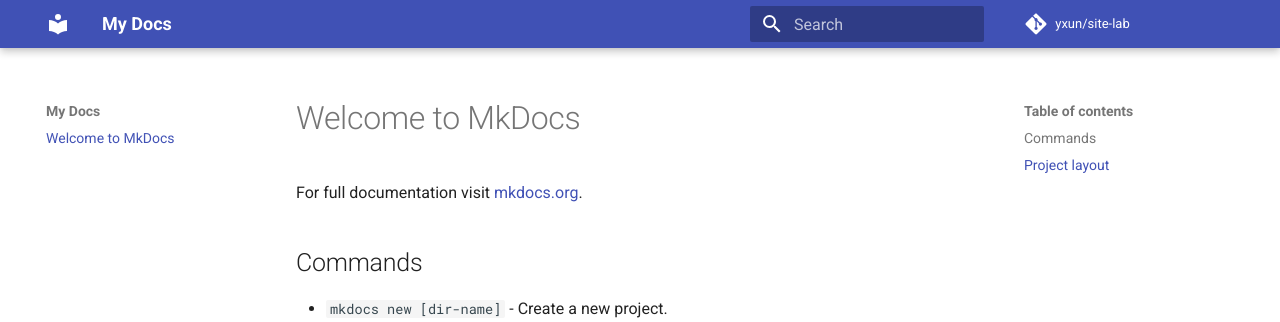
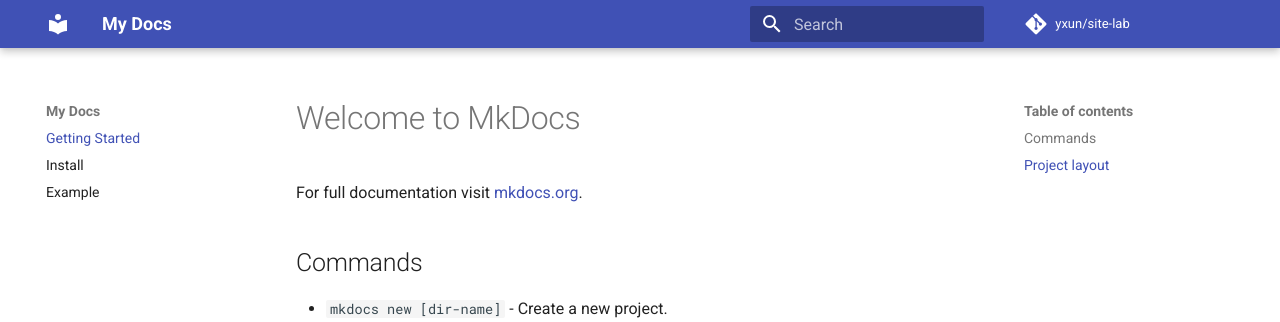
Before and after one commit to yxun/site-lab, an MkDocs documentation site: the page built from docs/index.md, in a window 1280 px wide. Shown: the top 322 px of the page. Built offline with MkDocs 1.6.1 and Material for MkDocs 9.7.7, drawn with Linux system fonts in a browser that asks for light colours; comment, search, counter and statistics services are not loaded.

Commit message:
Add nav docs

```diff
--- a/mkdocs.yml
+++ b/mkdocs.yml
@@ -14,3 +14,8 @@ extra:
 
 repo_name: yxun/site-lab
 repo_url: https://github.com/yxun/site-lab
+
+nav:
+  - Getting Started: index.md
+  - Install: install.md
+  - Example: example.md
```
Also changed, not shown: docs/example.md (added, +1 -0 lines), docs/install.md (added, +1 -0 lines), site/404.html, site/index.html, site/search/search_index.json, site/sitemap.xml, 2 other files.
